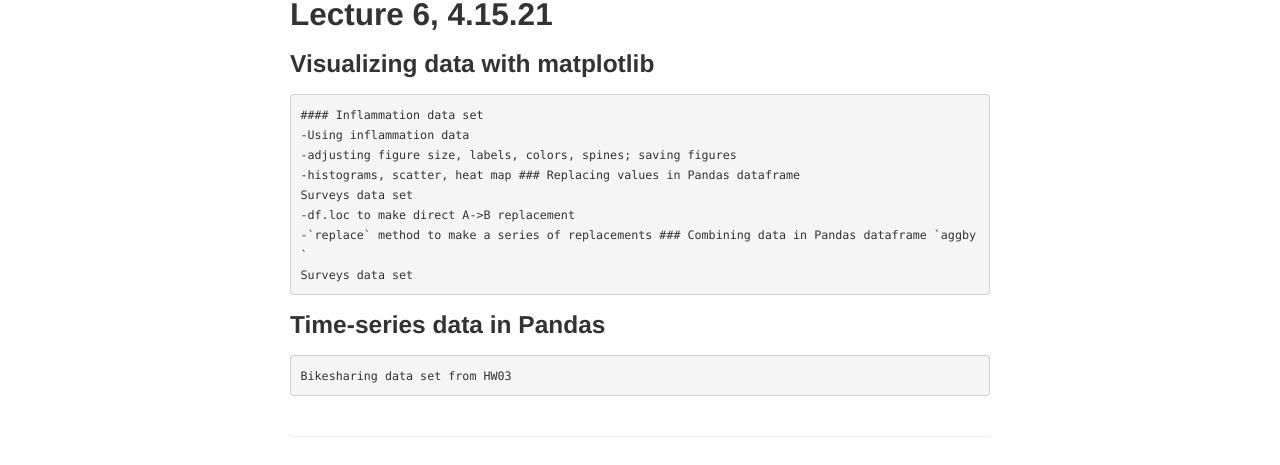
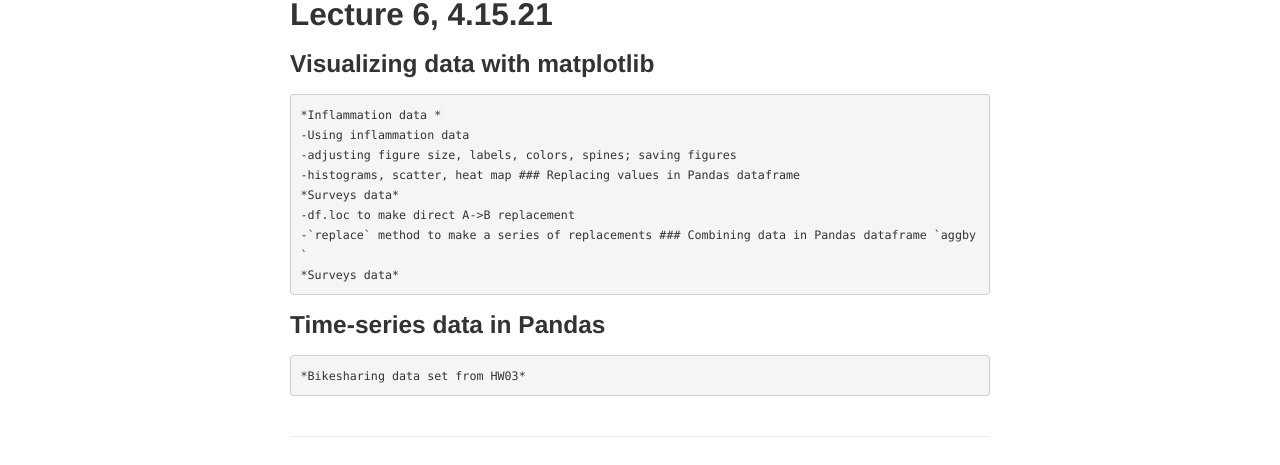
Before and after one commit to timothylwarren/bds311-sp21, a Jekyll site: the page built from lecture_notes/lec_wk03.md, in a window 1280 px wide. Shown: the part 651-1116 px from the top of the page. Built offline with Jekyll 4.4.1, drawn with Linux system fonts in a browser that asks for light colours.

Commit message:
Update lec_wk03.md

```diff
--- a/lecture_notes/lec_wk03.md
+++ b/lecture_notes/lec_wk03.md
@@ -24,16 +24,16 @@ title: Week 3 Lectures
 ## Lecture 6, 4.15.21
 
 ### Visualizing data with matplotlib
-    #### Inflammation data set
+    *Inflammation data *
     -Using inflammation data
     -adjusting figure size, labels, colors, spines; saving figures
     -histograms, scatter, heat map
 ### Replacing values in Pandas dataframe
-    Surveys data set
+    *Surveys data*
     -df.loc to make direct A->B replacement
     -`replace` method to make a series of replacements
 ### Combining data in Pandas dataframe `aggby`
-    Surveys data set
+    *Surveys data*
 
 ### Time-series data in Pandas
-    Bikesharing data set from HW03
+    *Bikesharing data set from HW03*
```
